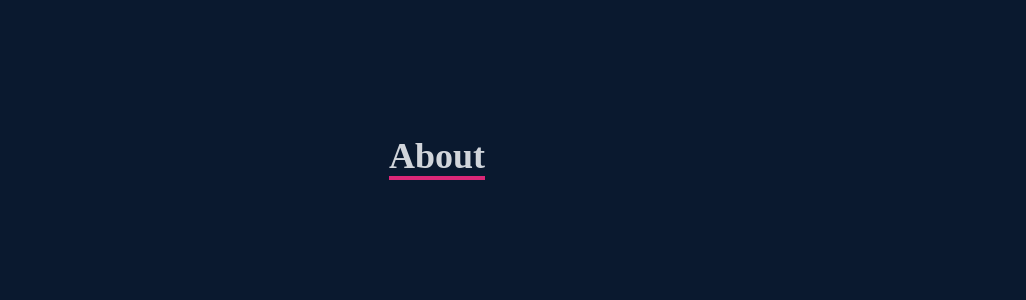
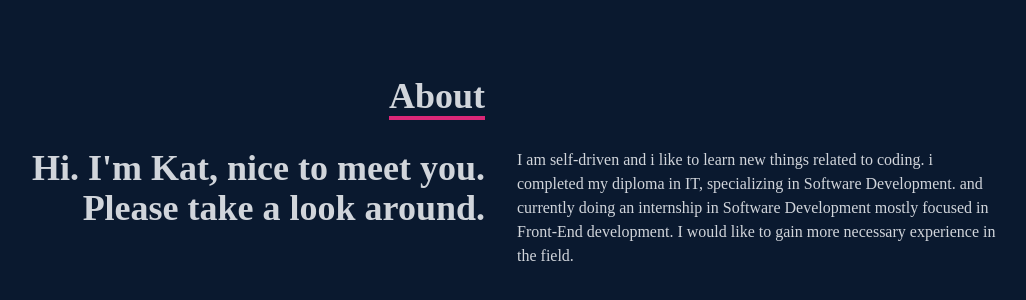
Before and after one commit to Katlego-moima/react-portfolio, a React (Create React App) app: page / in a window 1280 px wide. Shown: the part 1028-1328 px from the top of the page, without its empty margins (139-1165 px from the left). Built offline with nearby package versions, Linux system fonts and the light colour scheme.

Commit message:
grid for the about page

```diff
--- a/src/components/About.jsx
+++ b/src/components/About.jsx
@@ -12,6 +12,20 @@ const About = () => {
           </div>
           <div></div>
         </div>
+        <div className="max-w-[1000px] w-full grid grid-cols-2 gap-8">
+          <div className="sm:text-right text-4xl font-bold ">
+            <p>Hi. I'm Kat, nice to meet you. Please take a look around.</p>
+          </div>
+          <div>
+            <p>
+              I am self-driven and i like to learn new things related to coding.
+              i completed my diploma in IT, specializing in Software
+              Development. and currently doing an internship in Software
+              Development mostly focused in Front-End development. I would like
+              to gain more necessary experience in the field.
+            </p>
+          </div>
+        </div>
       </div>
     </div>
   );
```
